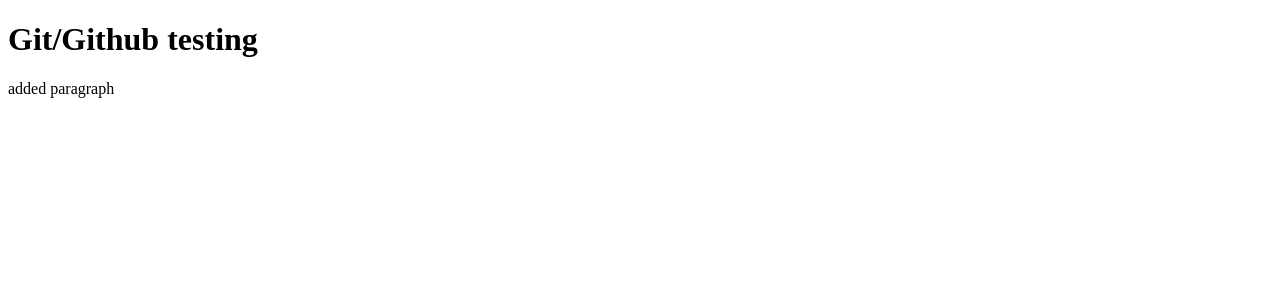
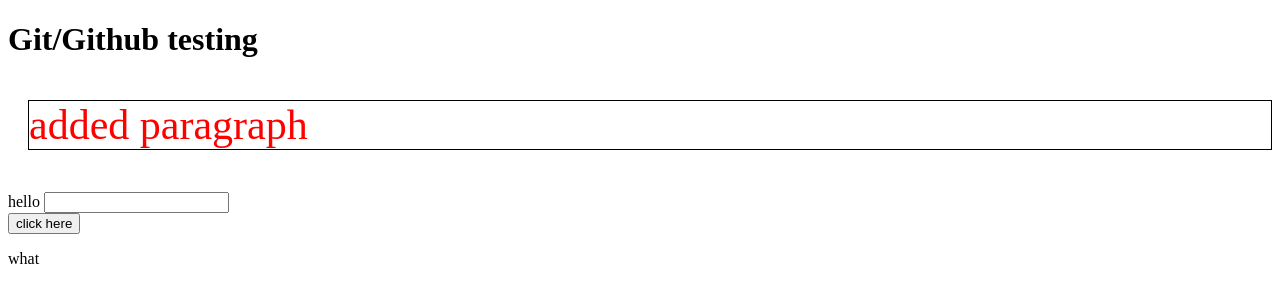
Before and after one commit to mohammedalrefai/e-commerse-Website, a plain HTML site: page index.html in a window 1280 px wide. Drawn offline with Linux system fonts and the light colour scheme.

Commit message:
just update

```diff
--- a/index.html
+++ b/index.html
@@ -1,12 +1,23 @@
 <!DOCTYPE html>
 <html lang="en">
-<head>
-    <meta charset="UTF-8">
-    <meta name="viewport" content="width=device-width, initial-scale=1.0">
+  <head>
+    <meta charset="UTF-8" />
+    <meta name="viewport" content="width=device-width, initial-scale=1.0" />
     <title>Document</title>
-</head>
-<body>
+    <link rel="stylesheet" href="./style.css" />
+  </head>
+  <body>
     <h1>Git/Github testing</h1>
-    <p>added paragraph</p>
-</body>
+    <p id="headParagraph">added paragraph</p>
+    <p></p>
+    hello
+    <input type="text" />
+    <div>
+      <button onclick="check()">click here</button>
+      <p id="what">what</p>
+      <h2></h2>
+    </div>
+    <div class="container"></div>
+    <script src="./script.js"></script>
+  </body>
 </html>
--- /dev/null
+++ b/script.js
@@ -0,0 +1,9 @@
+function check() {
+  var x = 5;
+  if (x > 5) {
+    var bol = "false";
+    document.getElementById("what").innerHTML = bol;
+  } else {
+    document.getElementById("what").innerHTML = !bol;
+  }
+}
--- a/style.css
+++ b/style.css
@@ -0,0 +1,10 @@
+#headParagraph {
+  font-size: 42px;
+  color: red;
+  margin-left: 20px;
+  border: 1px solid black;
+}
+.container {
+  width: 80%;
+  float: center;
+}
```
